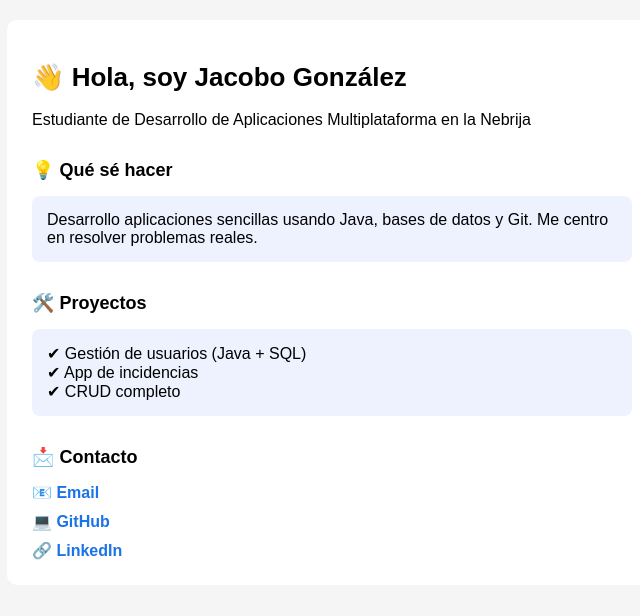
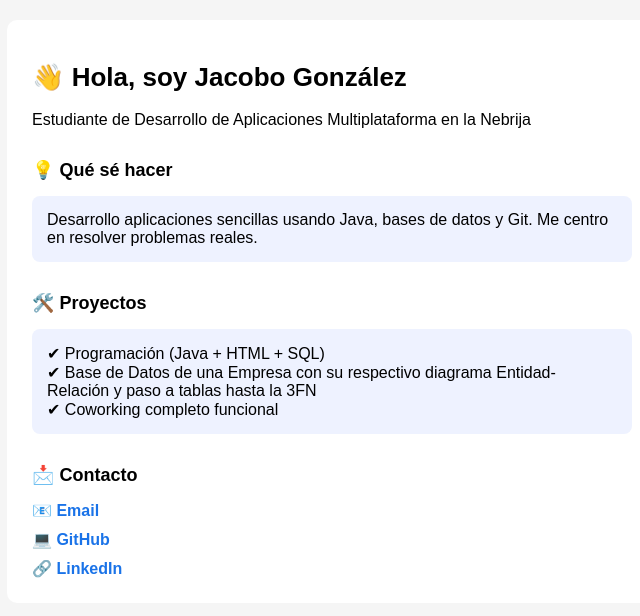
Before and after one commit to jacobogonzhern/Feria-Empleo, a plain HTML site: page index.html in a window 1280 px wide. Shown: the whole page, without its empty margins (308-948 px from the left). Drawn offline with Linux system fonts and the light colour scheme.

Commit message:
Update index.html

```diff
--- a/index.html
+++ b/index.html
@@ -55,9 +55,9 @@
 
     <h2>🛠️ Proyectos</h2>
     <div class="box">
-      ✔ Gestión de usuarios (Java + SQL)<br>
-      ✔ App de incidencias<br>
-      ✔ CRUD completo
+      ✔ Programación (Java + HTML + SQL)<br>
+      ✔ Base de Datos de una Empresa con su respectivo diagrama Entidad-Relación y paso a tablas hasta la 3FN<br>
+      ✔ Coworking completo funcional
     </div>
 
     <h2>📩 Contacto</h2>
```
